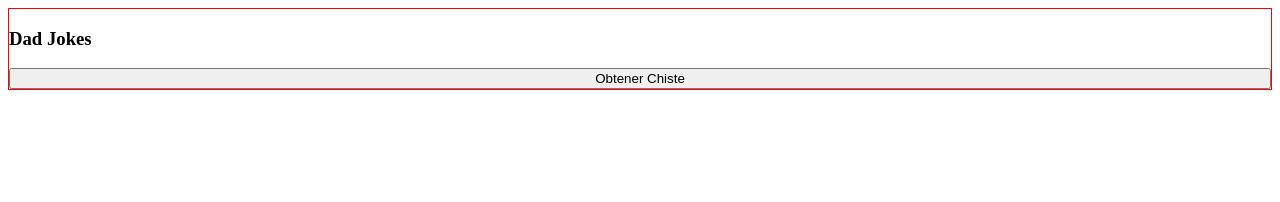
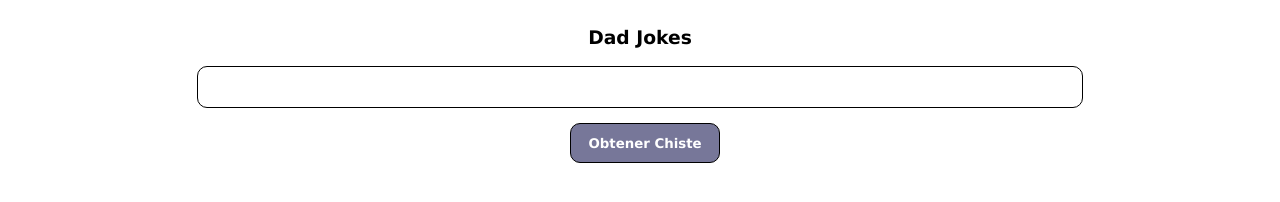
Before and after one commit to JossyBR/tt-118-introduccion, a plain HTML site: page primerModulo/dad-joke/index.html in a window 1280 px wide. Drawn offline with Linux system fonts and the light colour scheme.

Commit message:
Estilos funcionando

```diff
--- a/primerModulo/dad-joke/style.css
+++ b/primerModulo/dad-joke/style.css
@@ -1,5 +1,32 @@
+* {
+    text-align: center;
+    font-family: Verdana, Geneva, Tahoma, sans-serif;
+}
+
 .contenedor {
-    border: 1px solid red;
+    /* border: 1px solid red; */
     display: flex;
     flex-direction: column;
+    justify-content: center;
+    align-items: center;
 }
+
+.joke {
+    height: 40px;
+    width: 70%;
+    border-radius: 10px;
+    text-align: center;
+    border: 1px solid black;
+    margin-bottom: 15px;
+}
+
+button {
+    height: 40px;
+    width: 150px;
+    margin-left: 10px;
+    border: 1px solid black;
+    border-radius: 10px;
+    background-color: #777799;
+    color: #ffffff;
+    font-weight: bold;
+}
--- a/primerModulo/fibonacci/style.css
+++ b/primerModulo/fibonacci/style.css
@@ -10,7 +10,7 @@ input {
 }
 
 button {
-    height: 30px;{}
+    height: 30px;
     width: 90px;
     margin-left: 10px;
     border: 1px solid black;
```
